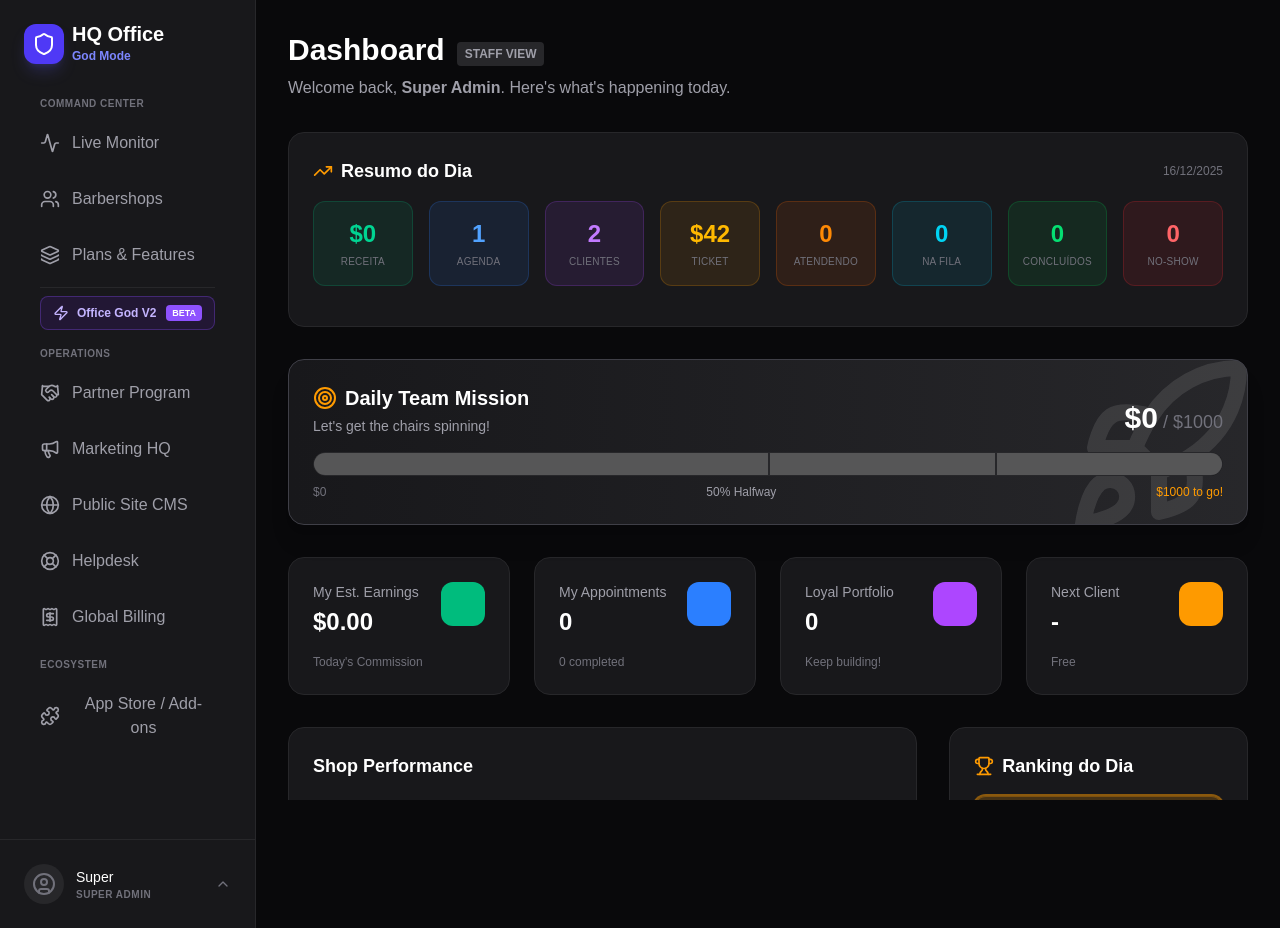
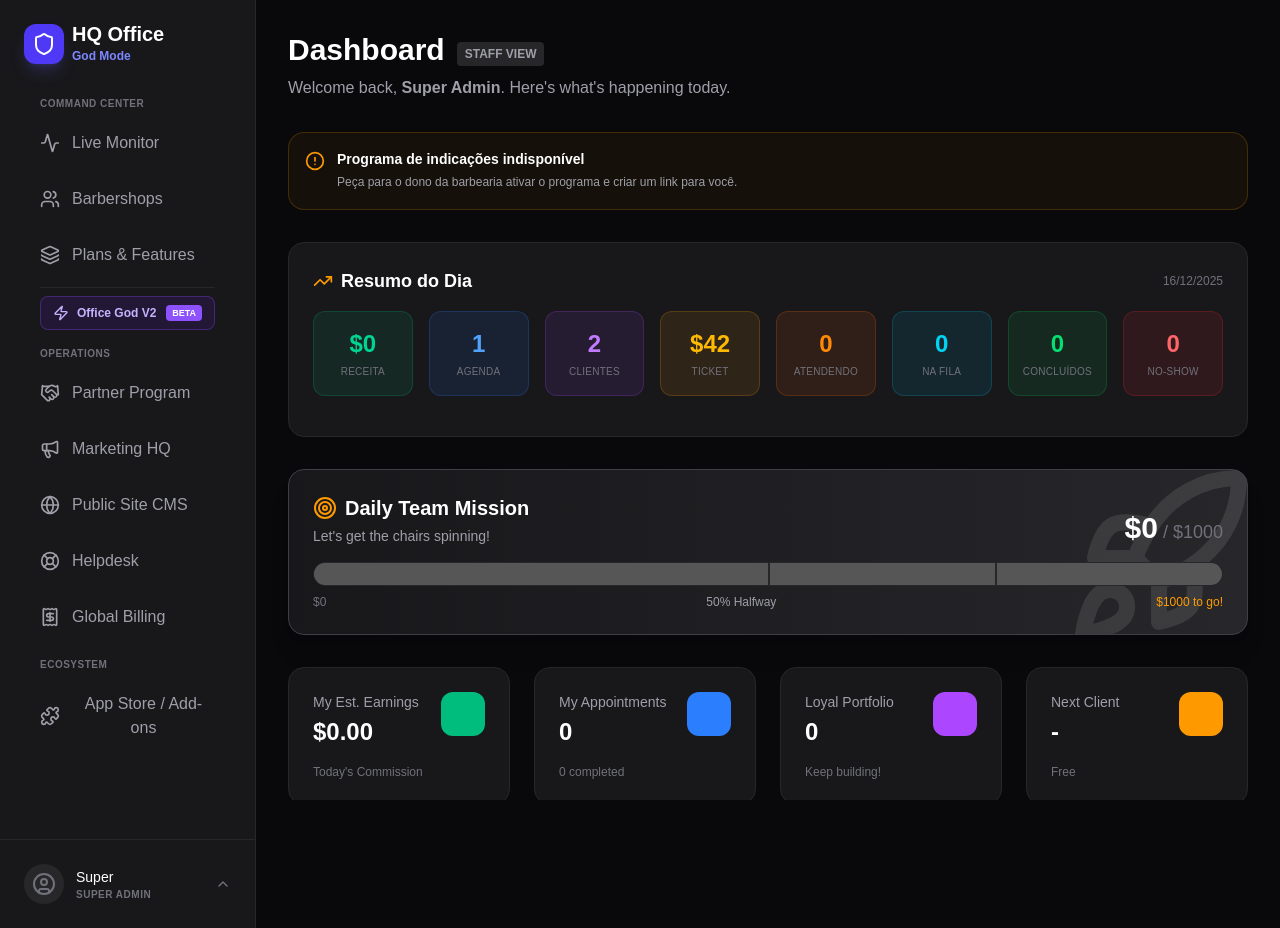
Before and after one commit to fabianofontes-oss/barberGold, a Next.js app: page /app/dashboard in a window 1280 px wide. Built offline with nearby package versions, Linux system fonts and the light colour scheme.

Commit message:
layout: mover indicacoes para acima do resumo do dia

```diff
--- a/src/modules/dashboard/Dashboard.tsx
+++ b/src/modules/dashboard/Dashboard.tsx
@@ -110,6 +110,11 @@ export const Dashboard = () => {
 
       {/* BIRTHDAY CLIENTS */}
       <BirthdayClients />
+
+      {/* MY REFERRALS PANEL - Horizontal at top */}
+      {shopSettings.referralConfig?.enabled && (
+        <MyReferralsPanel />
+      )}
 
       {/* DAY SUMMARY (Integrado com stats do dono) */}
       <DaySummary todayRevenue={todayRevenue} activeClientsCount={activeClientsCount} />
@@ -244,11 +249,6 @@ export const Dashboard = () => {
           {/* INACTIVE CLIENTS (Win-back) */}
           {isOwner && <InactiveClients />}
 
-          {/* MY REFERRALS PANEL (Visible for all) */}
-          {shopSettings.referralConfig?.enabled && (
-             <MyReferralsPanel />
-          )}
-
           {/* COMPLETED APPOINTMENTS (Feedback Trigger) - CONDITIONAL RENDERING */}
           {shopSettings.enableTipsReview && (
              <div className="bg-zinc-900 border border-zinc-800 rounded-2xl p-6">
```
